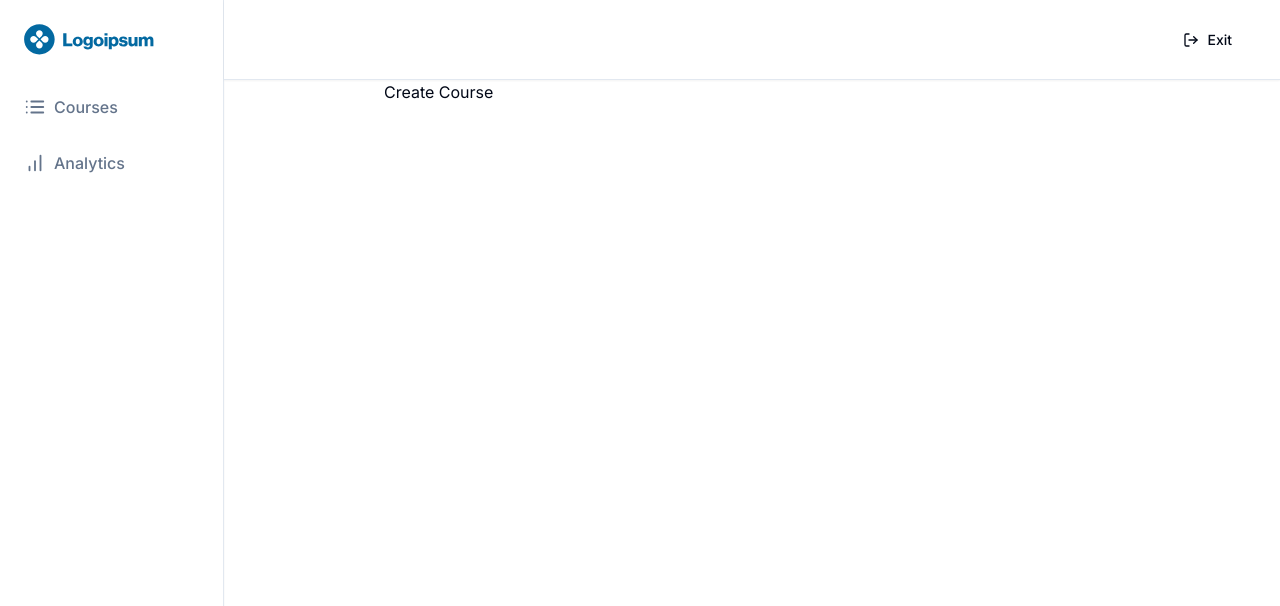
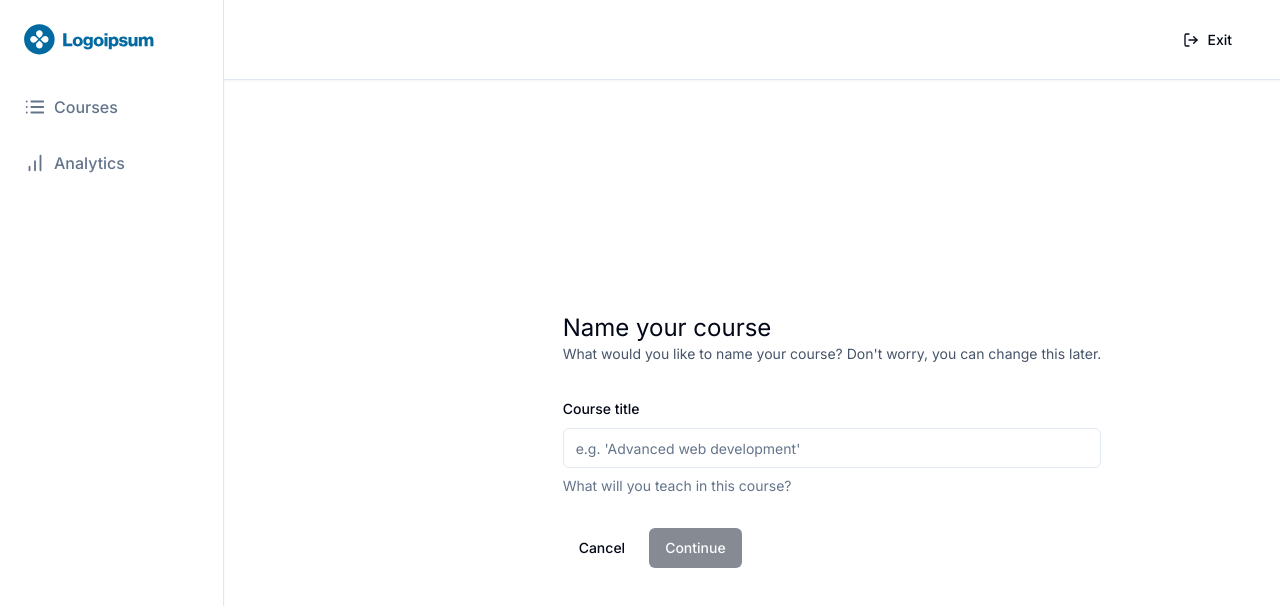
Before and after one commit to iqrarafiq12/LMS-Plateform, a Next.js app: page /teacher/create in a window 1280 px wide. Shown: the top 606 px of the page. Built offline with nearby package versions, Linux system fonts and the light colour scheme.

Commit message:
Created Courses Section Completed

```diff
--- a/app/(dashboard)/(routes)/teacher/courses/page.tsx
+++ b/app/(dashboard)/(routes)/teacher/courses/page.tsx
@@ -1,6 +1,7 @@
 import React from 'react'
 import Link from 'next/link'
 import { Button } from '@/components/ui/button'
+
 const CoursesPage = () => {
   return (
     <div className='p-6'>
--- a/app/(dashboard)/(routes)/teacher/create/page.tsx
+++ b/app/(dashboard)/(routes)/teacher/create/page.tsx
@@ -1,8 +1,109 @@
-'use client'
-const page = () => {
+"use client";
+
+import * as z from "zod";
+import axios from "axios";
+import { zodResolver } from "@hookform/resolvers/zod";
+import { useForm } from "react-hook-form";
+import { useRouter } from "next/navigation";
+import Link from "next/link";
+import toast from "react-hot-toast";
+
+import {
+  Form,
+  FormControl,
+  FormDescription,
+  FormField,
+  FormLabel,
+  FormMessage,
+  FormItem,
+} from "@/components/ui/form";
+import { Button } from "@/components/ui/button";
+import { Input } from "@/components/ui/input";
+
+const formSchema = z.object({
+  title: z.string().min(1, {
+    message: "Title is required",
+  }),
+});
+
+const CreatePage = () => {
+  const router = useRouter();
+  const form = useForm<z.infer<typeof formSchema>>({
+    resolver: zodResolver(formSchema),
+    defaultValues: {
+      title: ""
+    },
+  });
+
+  const { isSubmitting, isValid } = form.formState;
+
+  const onSubmit = async (values: z.infer<typeof formSchema>) => {
+    try {
+      const response = await axios.post("/api/courses", values);
+      router.push(`/teacher/courses/${response.data.id}`);
+      toast.success("Course created");
+    } catch {
+      toast.error("Something went wrong");
+    }
+  }
+
   return (
-    <div>Create Course</div>
-  )
+    <div className="max-w-5xl mx-auto flex md:items-center md:justify-center h-full p-6">
+      <div>
+        <h1 className="text-2xl">
+          Name your course
+        </h1>
+        <p className="text-sm text-slate-600">
+          What would you like to name your course? Don&apos;t worry, you can change this later.
+        </p>
+        <Form {...form}>
+          <form
+            onSubmit={form.handleSubmit(onSubmit)}
+            className="space-y-8 mt-8"
+          >
+            <FormField
+              control={form.control}
+              name="title"
+              render={({ field }) => (
+                <FormItem>
+                  <FormLabel>
+                    Course title
+                  </FormLabel>
+                  <FormControl>
+                    <Input
+                      disabled={isSubmitting}
+                      placeholder="e.g. 'Advanced web development'"
+                      {...field}
+                    />
+                  </FormControl>
+                  <FormDescription>
+                    What will you teach in this course?
+                  </FormDescription>
+                  <FormMessage />
+                </FormItem>
+              )}
+            />
+            <div className="flex items-center gap-x-2">
+              <Link href="/">
+                <Button
+                  type="button"
+                  variant="ghost"
+                >
+                  Cancel
+                </Button>
+              </Link>
+              <Button
+                type="submit"
+                disabled={!isValid || isSubmitting}
+              >
+                Continue
+              </Button>
+            </div>
+          </form>
+        </Form>
+      </div>
+    </div>
+   );
 }
 
-export default page
+export default CreatePage;
--- /dev/null
+++ b/components/ui/form.tsx
@@ -0,0 +1,176 @@
+import * as React from "react"
+import * as LabelPrimitive from "@radix-ui/react-label"
+import { Slot } from "@radix-ui/react-slot"
+import {
+  Controller,
+  ControllerProps,
+  FieldPath,
+  FieldValues,
+  FormProvider,
+  useFormContext,
+} from "react-hook-form"
+
+import { cn } from "@/lib/utils"
+import { Label } from "@/components/ui/label"
+
+const Form = FormProvider
+
+type FormFieldContextValue<
+  TFieldValues extends FieldValues = FieldValues,
+  TName extends FieldPath<TFieldValues> = FieldPath<TFieldValues>
+> = {
+  name: TName
+}
+
+const FormFieldContext = React.createContext<FormFieldContextValue>(
+  {} as FormFieldContextValue
+)
+
+const FormField = <
+  TFieldValues extends FieldValues = FieldValues,
+  TName extends FieldPath<TFieldValues> = FieldPath<TFieldValues>
+>({
+  ...props
+}: ControllerProps<TFieldValues, TName>) => {
+  return (
+    <FormFieldContext.Provider value={{ name: props.name }}>
+      <Controller {...props} />
+    </FormFieldContext.Provider>
+  )
+}
+
+const useFormField = () => {
+  const fieldContext = React.useContext(FormFieldContext)
+  const itemContext = React.useContext(FormItemContext)
+  const { getFieldState, formState } = useFormContext()
+
+  const fieldState = getFieldState(fieldContext.name, formState)
+
+  if (!fieldContext) {
+    throw new Error("useFormField should be used within <FormField>")
+  }
+
+  const { id } = itemContext
+
+  return {
+    id,
+    name: fieldContext.name,
+    formItemId: `${id}-form-item`,
+    formDescriptionId: `${id}-form-item-description`,
+    formMessageId: `${id}-form-item-message`,
+    ...fieldState,
+  }
+}
+
+type FormItemContextValue = {
+  id: string
+}
+
+const FormItemContext = React.createContext<FormItemContextValue>(
+  {} as FormItemContextValue
+)
+
+const FormItem = React.forwardRef<
+  HTMLDivElement,
+  React.HTMLAttributes<HTMLDivElement>
+>(({ className, ...props }, ref) => {
+  const id = React.useId()
+
+  return (
+    <FormItemContext.Provider value={{ id }}>
+      <div ref={ref} className={cn("space-y-2", className)} {...props} />
+    </FormItemContext.Provider>
+  )
+})
+FormItem.displayName = "FormItem"
+
+const FormLabel = React.forwardRef<
+  React.ElementRef<typeof LabelPrimitive.Root>,
+  React.ComponentPropsWithoutRef<typeof LabelPrimitive.Root>
+>(({ className, ...props }, ref) => {
+  const { error, formItemId } = useFormField()
+
+  return (
+    <Label
+      ref={ref}
+      className={cn(error && "text-destructive", className)}
+      htmlFor={formItemId}
+      {...props}
+    />
+  )
+})
+FormLabel.displayName = "FormLabel"
+
+const FormControl = React.forwardRef<
+  React.ElementRef<typeof Slot>,
+  React.ComponentPropsWithoutRef<typeof Slot>
+>(({ ...props }, ref) => {
+  const { error, formItemId, formDescriptionId, formMessageId } = useFormField()
+
+  return (
+    <Slot
+      ref={ref}
+      id={formItemId}
+      aria-describedby={
+        !error
+          ? `${formDescriptionId}`
+          : `${formDescriptionId} ${formMessageId}`
+      }
+      aria-invalid={!!error}
+      {...props}
+    />
+  )
+})
+FormControl.displayName = "FormControl"
+
+const FormDescription = React.forwardRef<
+  HTMLParagraphElement,
+  React.HTMLAttributes<HTMLParagraphElement>
+>(({ className, ...props }, ref) => {
+  const { formDescriptionId } = useFormField()
+
+  return (
+    <p
+      ref={ref}
+      id={formDescriptionId}
+      className={cn("text-sm text-muted-foreground", className)}
+      {...props}
+    />
+  )
+})
+FormDescription.displayName = "FormDescription"
+
+const FormMessage = React.forwardRef<
+  HTMLParagraphElement,
+  React.HTMLAttributes<HTMLParagraphElement>
+>(({ className, children, ...props }, ref) => {
+  const { error, formMessageId } = useFormField()
+  const body = error ? String(error?.message) : children
+
+  if (!body) {
+    return null
+  }
+
+  return (
+    <p
+      ref={ref}
+      id={formMessageId}
+      className={cn("text-sm font-medium text-destructive", className)}
+      {...props}
+    >
+      {body}
+    </p>
+  )
+})
+FormMessage.displayName = "FormMessage"
+
+export {
+  useFormField,
+  Form,
+  FormItem,
+  FormLabel,
+  FormControl,
+  FormDescription,
+  FormMessage,
+  FormField,
+}
--- /dev/null
+++ b/components/ui/input.tsx
@@ -0,0 +1,25 @@
+import * as React from "react"
+
+import { cn } from "@/lib/utils"
+
+export interface InputProps
+  extends React.InputHTMLAttributes<HTMLInputElement> {}
+
+const Input = React.forwardRef<HTMLInputElement, InputProps>(
+  ({ className, type, ...props }, ref) => {
+    return (
+      <input
+        type={type}
+        className={cn(
+          "flex h-10 w-full rounded-md border border-input bg-background px-3 py-2 text-sm ring-offset-background file:border-0 file:bg-transparent file:text-sm file:font-medium placeholder:text-muted-foreground focus-visible:outline-none focus-visible:ring-2 focus-visible:ring-ring focus-visible:ring-offset-2 disabled:cursor-not-allowed disabled:opacity-50",
+          className
+        )}
+        ref={ref}
+        {...props}
+      />
+    )
+  }
+)
+Input.displayName = "Input"
+
+export { Input }
--- /dev/null
+++ b/components/ui/label.tsx
@@ -0,0 +1,26 @@
+"use client"
+
+import * as React from "react"
+import * as LabelPrimitive from "@radix-ui/react-label"
+import { cva, type VariantProps } from "class-variance-authority"
+
+import { cn } from "@/lib/utils"
+
+const labelVariants = cva(
+  "text-sm font-medium leading-none peer-disabled:cursor-not-allowed peer-disabled:opacity-70"
+)
+
+const Label = React.forwardRef<
+  React.ElementRef<typeof LabelPrimitive.Root>,
+  React.ComponentPropsWithoutRef<typeof LabelPrimitive.Root> &
+    VariantProps<typeof labelVariants>
+>(({ className, ...props }, ref) => (
+  <LabelPrimitive.Root
+    ref={ref}
+    className={cn(labelVariants(), className)}
+    {...props}
+  />
+))
+Label.displayName = LabelPrimitive.Root.displayName
+
+export { Label }
```
Also changed, not shown: package.json (+6 -1 lines), 2 other files (tests, documents, lock files or other folders).
